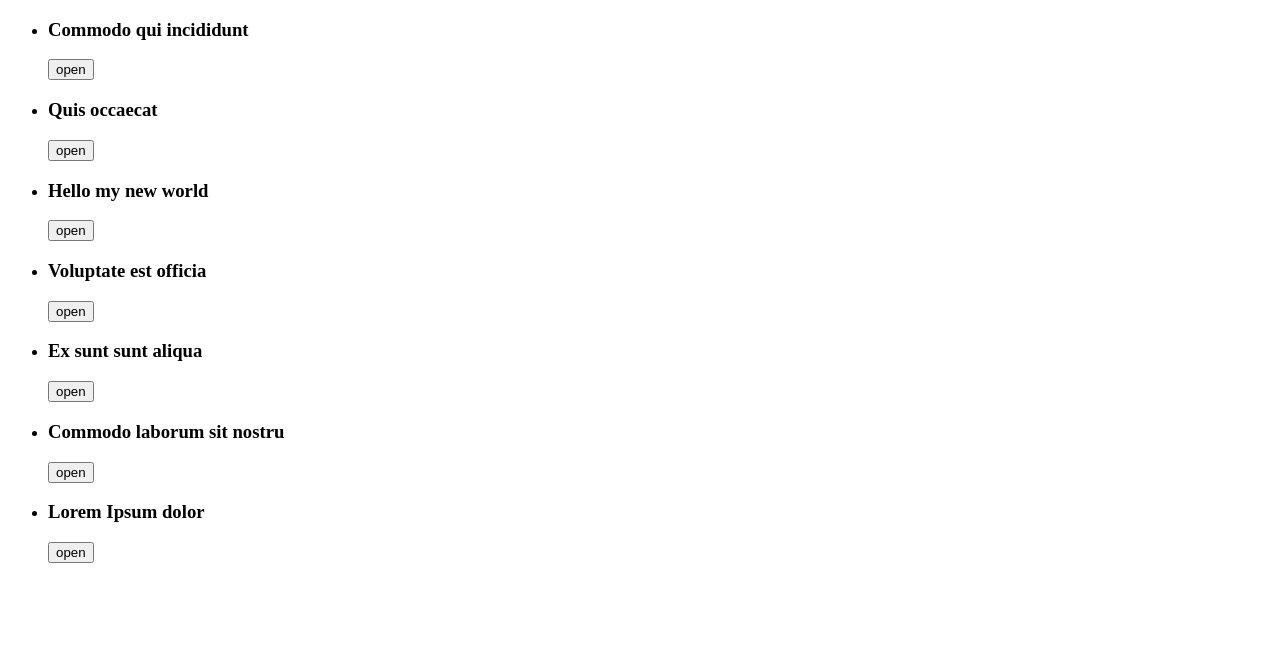
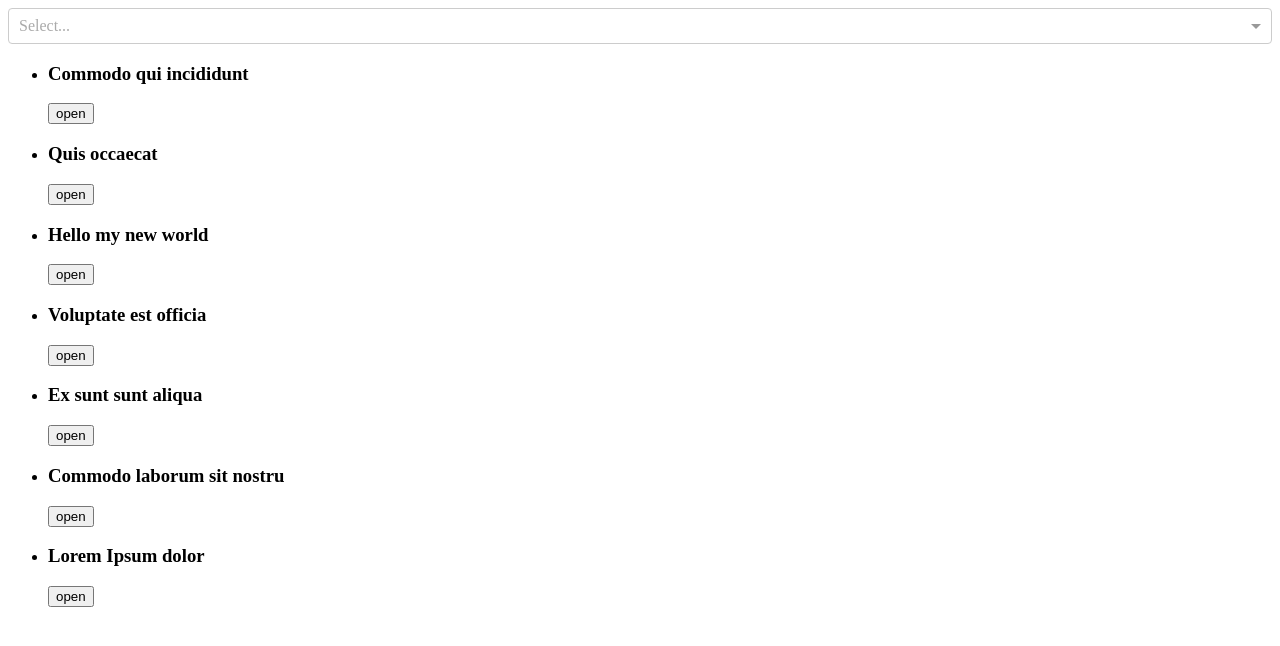
Before and after one commit to serp-ya/learn-react-newbie, a React app: page / in a window 1280 px wide. Shown: the top 646 px of the page. Built offline with nearby package versions, Linux system fonts and the light colour scheme.

Commit message:
Добавил стили селекту

```diff
--- a/src/components/App.js
+++ b/src/components/App.js
@@ -2,17 +2,31 @@
 import PropTypes from 'prop-types';
 import ArticleList from './ArticleList';
 import Select from 'react-select';
+import 'react-select/dist/react-select.css';
 
 export default class App extends Component {
-  static propTypes = {
+  // static propTypes = {
+  //
+  // };
 
+  state = {
+    selection: null
   };
 
   render() {
+    const { selection } = this.state;
+    const options = this.props.articles.map(article => ({
+      label: article.title,
+      value: article.id
+    }));
+
     return (
       <div>
+        <Select options = {options} value = {selection} onChange = {this.changeSelection} />
         <ArticleList articles = { this.props.articles }/>
       </div>
-    )
+    );
   }
+
+  changeSelection = (selection) => this.setState({ selection });
 }
--- a/webpack.config.js
+++ b/webpack.config.js
@@ -16,7 +16,11 @@
         test: /\.js/,
         loaders: ['babel-loader'],
         include: path.join(__dirname, 'src')
+      },
+      {
+        test: /\.css/,
+        loaders: ['style-loader', 'css-loader']
       }
     ]
   }
-}
+};
```
Lines whose indentation alone changed are shown as unchanged.
